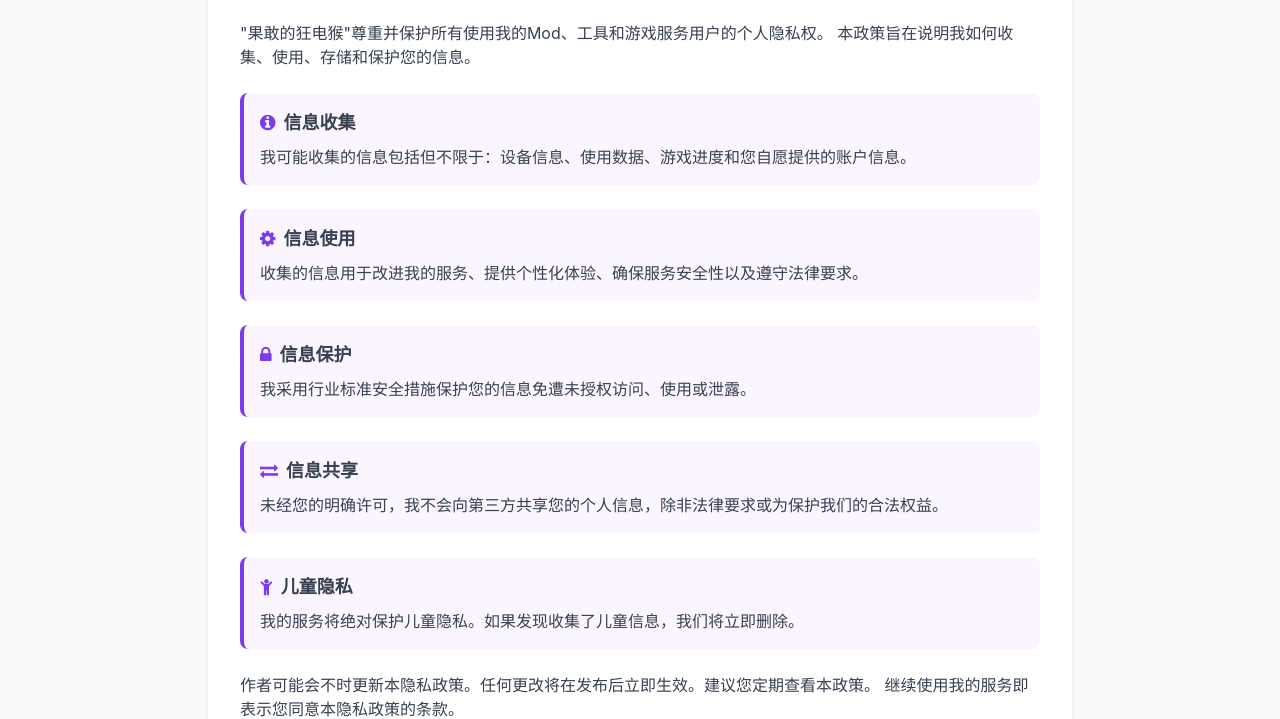
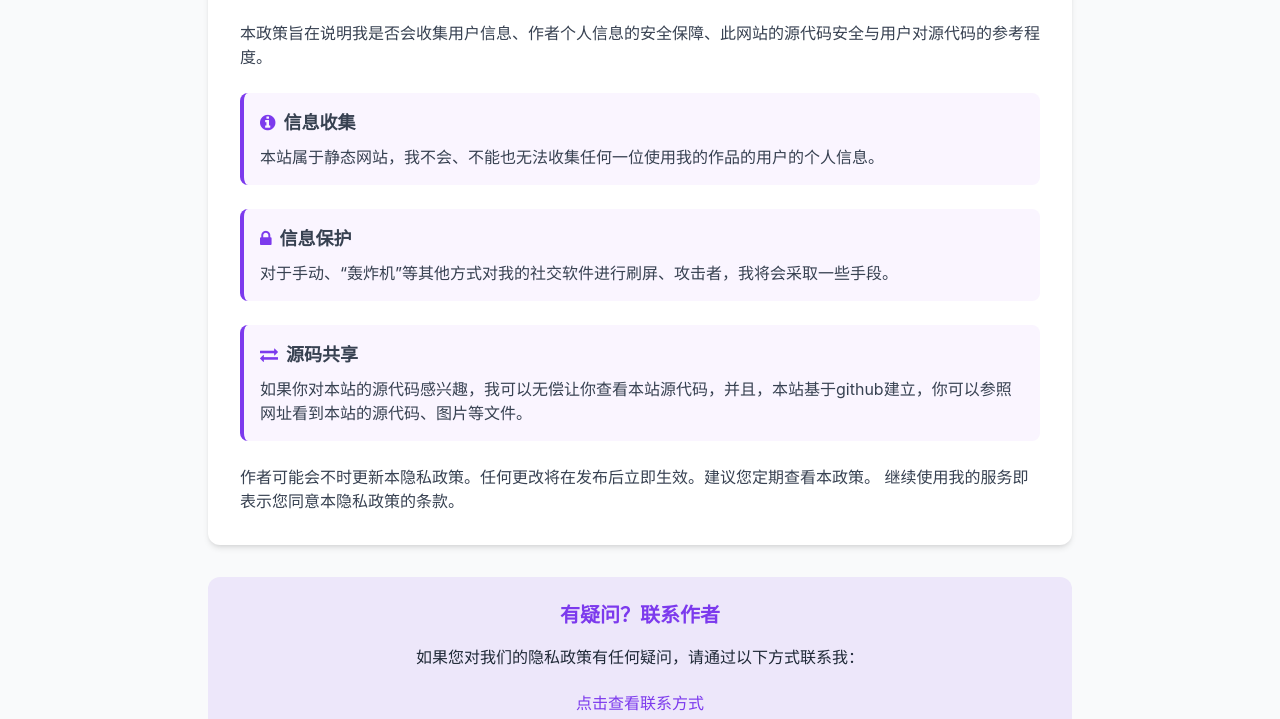
Before and after one commit to BoldElectricMonkey/Monkey-s-github, a plain HTML site: page privacy-policy.html in a window 1280 px wide. Shown: the part 247-966 px from the top of the page. Drawn offline with nearby package versions, Linux system fonts and the light colour scheme.

Commit message:
Update privacy-policy.html

```diff
--- a/privacy-policy.html
+++ b/privacy-policy.html
@@ -66,43 +66,28 @@
 
             <section class="space-y-6 text-gray-700">
                 <p>
-                    "果敢的狂电猴"尊重并保护所有使用我的Mod、工具和游戏服务用户的个人隐私权。
-                    本政策旨在说明我如何收集、使用、存储和保护您的信息。
+                    本政策旨在说明我是否会收集用户信息、作者个人信息的安全保障、此网站的源代码安全与用户对源代码的参考程度。
                 </p>
 
                 <div class="bg-purple-50 p-4 rounded-lg border-l-4 border-primary">
                     <h3 class="font-bold text-lg mb-2 flex items-center">
                         <i class="fa fa-info-circle text-primary mr-2"></i>信息收集
                     </h3>
-                    <p>我可能收集的信息包括但不限于：设备信息、使用数据、游戏进度和您自愿提供的账户信息。</p>
-                </div>
-
-                <div class="bg-purple-50 p-4 rounded-lg border-l-4 border-primary">
-                    <h3 class="font-bold text-lg mb-2 flex items-center">
-                        <i class="fa fa-cog text-primary mr-2"></i>信息使用
-                    </h3>
-                    <p>收集的信息用于改进我的服务、提供个性化体验、确保服务安全性以及遵守法律要求。</p>
+                    <p>本站属于静态网站，我不会、不能也无法收集任何一位使用我的作品的用户的个人信息。</p>
                 </div>
 
                 <div class="bg-purple-50 p-4 rounded-lg border-l-4 border-primary">
                     <h3 class="font-bold text-lg mb-2 flex items-center">
                         <i class="fa fa-lock text-primary mr-2"></i>信息保护
                     </h3>
-                    <p>我采用行业标准安全措施保护您的信息免遭未授权访问、使用或泄露。</p>
+                    <p>对于手动、“轰炸机”等其他方式对我的社交软件进行刷屏、攻击者，我将会采取一些手段。</p>
                 </div>
 
                 <div class="bg-purple-50 p-4 rounded-lg border-l-4 border-primary">
                     <h3 class="font-bold text-lg mb-2 flex items-center">
-                        <i class="fa fa-exchange text-primary mr-2"></i>信息共享
+                        <i class="fa fa-exchange text-primary mr-2"></i>源码共享
                     </h3>
-                    <p>未经您的明确许可，我不会向第三方共享您的个人信息，除非法律要求或为保护我们的合法权益。</p>
-                </div>
-
-                <div class="bg-purple-50 p-4 rounded-lg border-l-4 border-primary">
-                    <h3 class="font-bold text-lg mb-2 flex items-center">
-                        <i class="fa fa-child text-primary mr-2"></i>儿童隐私
-                    </h3>
-                    <p>我的服务将绝对保护儿童隐私。如果发现收集了儿童信息，我们将立即删除。</p>
+                    <p>如果你对本站的源代码感兴趣，我可以无偿让你查看本站源代码，并且，本站基于github建立，你可以参照网址看到本站的源代码、图片等文件。</p>
                 </div>
 
                 <p>
```
